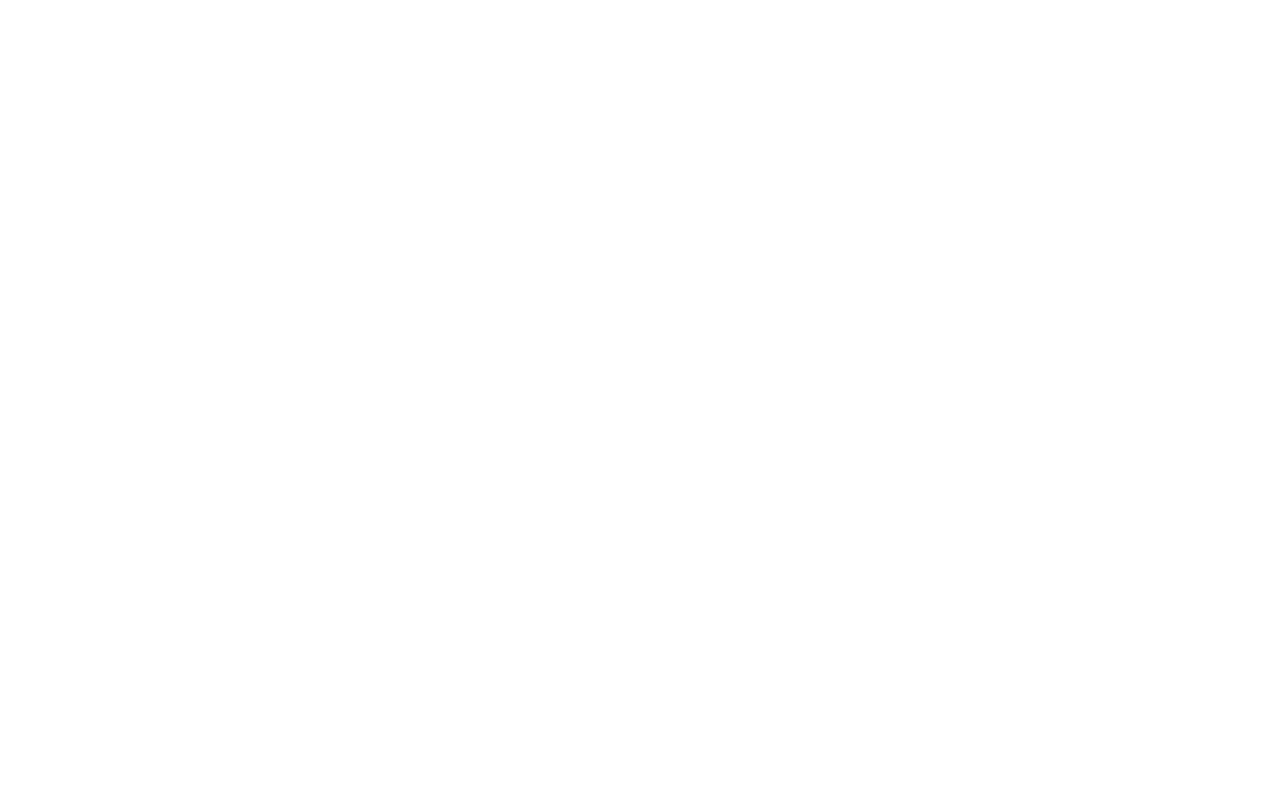
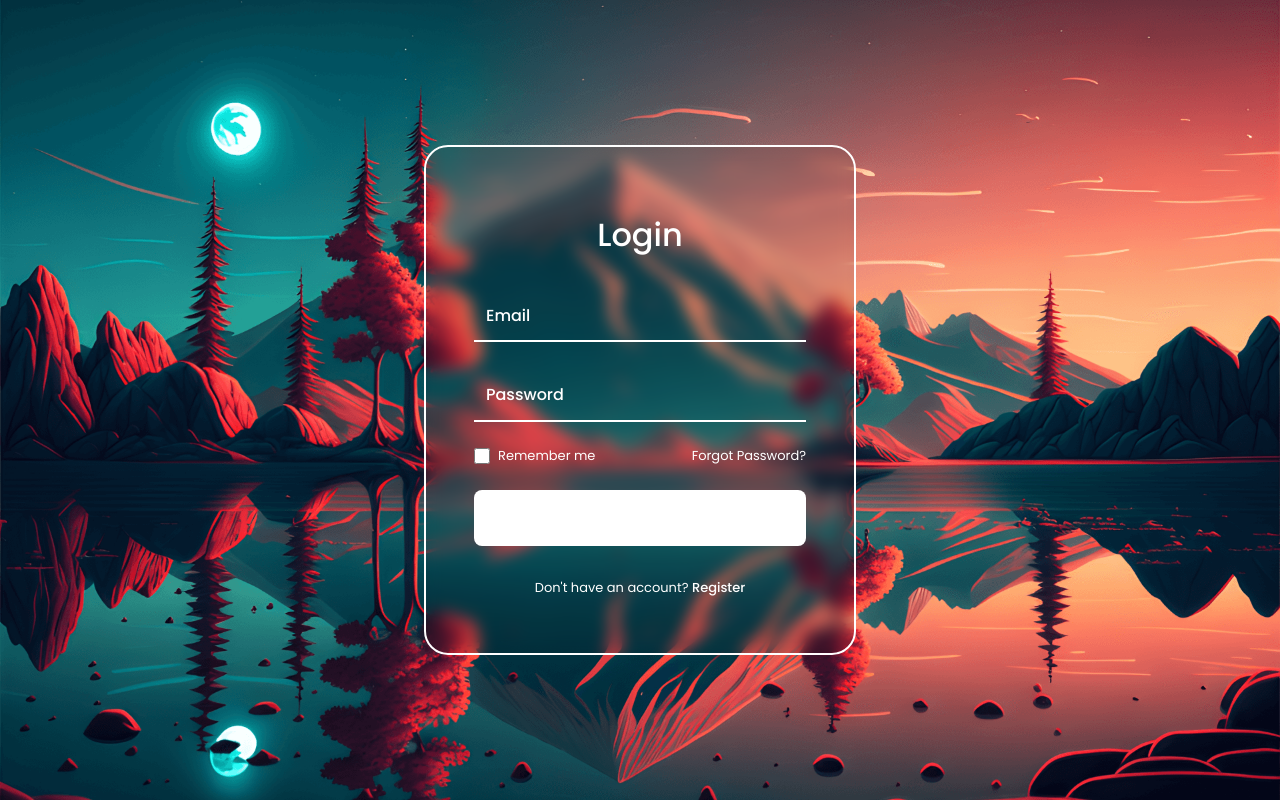
Before and after one commit to tiamo405/web-doan, a React (Vite) app: page /login in a window 1280 px wide. Before the commit this address had no page. Built offline with nearby package versions, Linux system fonts and the light colour scheme.

Commit message:
update UI login

```diff
--- /dev/null
+++ b/src/app/container/default-client/default-client.component.tsx
@@ -0,0 +1,11 @@
+import { Outlet } from 'react-router-dom'
+
+const DefaultClient = () => {
+  return (
+    <div>
+      <Outlet/>
+    </div>
+  )
+}
+
+export default DefaultClient
--- a/src/app/container/default-home/default-home.component.tsx
+++ b/src/app/container/default-home/default-home.component.tsx
@@ -9,7 +9,6 @@ import {
 import { useState } from "react";
 
 const { Header, Sider, Content, Footer } = Layout;
-
 const DefaultAdmin = () => {
   const [collapsed, setCollapsed] = useState(false);
   const {
@@ -20,7 +19,9 @@ const DefaultAdmin = () => {
   const handClickMenuDashboard = (data: any) => {
     navigate(data.key);
   };
-
+  const handleLogout = (key:any) => {
+    navigate(key)
+  }
   return (
     <Layout style={{ height: "147vh" }}>
       <Sider trigger={null} collapsible collapsed={collapsed}>
@@ -80,9 +81,9 @@ const DefaultAdmin = () => {
                     <Button
                       className="pointer"
                       style={{ marginTop: "10px" }}
-                      // onClick={() => handleLogout("/login")}
+                      onClick={() => handleLogout("/login")}
                     >
-                      {/* {tHeader("Logout")} */} Logout
+                      Logout
                     </Button>
                   </div>
                 }
--- a/src/app/modules/admin/admin.router.tsx
+++ b/src/app/modules/admin/admin.router.tsx
@@ -3,7 +3,7 @@ import Home from "./home/home.component";
 import { ViolationList } from "./violation/violation";
 
 
-export const clientRouter: RouteObject[]=[
+export const adminRouter: RouteObject[]=[
     {
         path:'',
         element: <Home/>
--- /dev/null
+++ b/src/app/modules/client/client.router.tsx
@@ -0,0 +1,10 @@
+import { RouteObject } from "react-router-dom";
+import {LoginPage} from "./login/login";
+
+
+export const clientRouter: RouteObject[]=[
+    {
+        path:"",
+        element: <LoginPage/>
+    },
+]
--- /dev/null
+++ b/src/app/modules/client/login/login.css
@@ -0,0 +1,195 @@
+/*=============== GOOGLE FONTS ===============*/
+@import url("https://fonts.googleapis.com/css2?family=Poppins:wght@400;500&display=swap");
+/*=============== VARIABLES CSS ===============*/
+:root {
+  /*========== Colors ==========*/
+  /*Color mode HSL(hue, saturation, lightness)*/
+  --white-color: hsl(0, 0%, 100%);
+  --black-color: hsl(0, 0%, 0%);
+  /*========== Font and typography ==========*/
+  /*.5rem = 8px | 1rem = 16px ...*/
+  --body-font: "Poppins", sans-serif;
+  --h1-font-size: 1.75rem;
+  --normal-font-size: 1rem;
+  --small-font-size: .813rem;
+  /*========== Font weight ==========*/
+  --font-medium: 500;
+}
+
+/*=============== BASE ===============*/
+* {
+  box-sizing: border-box;
+  padding: 0;
+  margin: 0;
+}
+
+body,
+input,
+button {
+  font-size: var(--normal-font-size);
+  font-family: var(--body-font);
+}
+
+body {
+  color: var(--white-color);
+}
+
+input,
+button {
+  border: none;
+  outline: none;
+}
+
+a {
+  text-decoration: none;
+}
+
+img {
+  max-width: 100%;
+  height: auto;
+}
+
+/*=============== LOGIN ===============*/
+.login {
+  position: relative;
+  height: 100vh;
+  display: grid;
+  align-items: center;
+}
+.login__img {
+  position: absolute;
+  width: 100%;
+  height: 100%;
+  object-fit: cover;
+  object-position: center;
+}
+.login__form {
+  position: relative;
+  background-color: hsla(0, 0%, 10%, 0.1);
+  border: 2px solid var(--white-color);
+  margin-inline: 1.5rem;
+  padding: 2.5rem 1.5rem;
+  border-radius: 1rem;
+  backdrop-filter: blur(8px);
+}
+.login__title {
+  text-align: center;
+  font-size: var(--h1-font-size);
+  font-weight: var(--font-medium);
+  margin-bottom: 2rem;
+}
+.login__content, .login__box {
+  display: grid;
+}
+.login__content {
+  row-gap: 1.75rem;
+  margin-bottom: 1.5rem;
+}
+.login__box {
+  grid-template-columns: max-content 1fr;
+  align-items: center;
+  column-gap: 0.75rem;
+  border-bottom: 2px solid var(--white-color);
+}
+.login__icon, .login__eye {
+  font-size: 1.25rem;
+}
+.login__input {
+  width: 100%;
+  padding-block: 0.8rem;
+  background: none;
+  color: var(--white-color);
+  position: relative;
+  z-index: 1;
+}
+.login__box-input {
+  position: relative;
+}
+.login__label {
+  position: absolute;
+  left: 0;
+  top: 13px;
+  font-weight: var(--font-medium);
+  transition: top 0.3s, font-size 0.3s;
+}
+.login__eye {
+  position: absolute;
+  right: 0;
+  top: 18px;
+  z-index: 10;
+  cursor: pointer;
+}
+.login__box:nth-child(2) input {
+  padding-right: 1.8rem;
+}
+.login__check, .login__check-group {
+  display: flex;
+  align-items: center;
+  justify-content: space-between;
+}
+.login__check {
+  margin-bottom: 1.5rem;
+}
+.login__check-label, .login__forgot, .login__register {
+  font-size: var(--small-font-size);
+}
+.login__check-group {
+  column-gap: 0.5rem;
+}
+.login__check-input {
+  width: 16px;
+  height: 16px;
+}
+.login__forgot {
+  color: var(--white-color);
+}
+.login__forgot:hover {
+  text-decoration: underline;
+}
+.login__button {
+  width: 100%;
+  padding: 1rem;
+  border-radius: 0.5rem;
+  background-color: var(--white-color);
+  font-weight: var(--font-medium);
+  cursor: pointer;
+  margin-bottom: 2rem;
+}
+.login__register {
+  text-align: center;
+}
+.login__register a {
+  color: var(--white-color);
+  font-weight: var(--font-medium);
+}
+.login__register a:hover {
+  text-decoration: underline;
+}
+
+/* Input focus move up label */
+.login__input:focus + .login__label {
+  top: -12px;
+  font-size: var(--small-font-size);
+}
+
+/* Input focus sticky top label */
+.login__input:not(:placeholder-shown).login__input:not(:focus) + .login__label {
+  top: -12px;
+  font-size: var(--small-font-size);
+}
+
+/*=============== BREAKPOINTS ===============*/
+/* For medium devices */
+@media screen and (min-width: 576px) {
+  .login {
+    justify-content: center;
+  }
+  .login__form {
+    width: 432px;
+    padding: 4rem 3rem 3.5rem;
+    border-radius: 1.5rem;
+  }
+  .login__title {
+    font-size: 2rem;
+  }
+}
--- /dev/null
+++ b/src/app/modules/client/login/login.tsx
@@ -0,0 +1,85 @@
+import { useState } from 'react';
+import './login.css';
+import loginBg from './img/login-bg.png'; // Import ảnh từ đường dẫn của bạn
+export const LoginPage = () => {
+  const [showPassword, setShowPassword] = useState(false);
+
+  const handlePasswordToggle = () => {
+    setShowPassword(!showPassword);
+  };
+
+  const handleSubmit = (event:any) => {
+    event.preventDefault();
+  };
+
+  return (
+    <div className="login">
+      <img src={loginBg} alt="login" className="login__img" />
+      <form onSubmit={handleSubmit} className="login__form">
+        <h1 className="login__title">Login</h1>
+        <div className="login__content">
+          <div className="login__box">
+            <i className="ri-user-3-line login__icon"></i>
+
+            <div className="login__box-input">
+              <input
+                type="email"
+                required
+                className="login__input"
+                id="login-email"
+                placeholder=" "
+              />
+              <label htmlFor="login-email" className="login__label">
+                Email
+              </label>
+            </div>
+          </div>
+
+          <div className="login__box">
+            <i className="ri-lock-2-line login__icon"></i>
+
+            <div className="login__box-input">
+              <input
+                type={showPassword ? 'text' : 'password'}
+                required
+                className="login__input"
+                id="login-pass"
+                placeholder=" "
+              />
+              <label htmlFor="login-pass" className="login__label">
+                Password
+              </label>
+              <i
+                className={`ri-eye${showPassword ? '-line' : '-off-line'} login__eye`}
+                id="login-eye"
+                onClick={handlePasswordToggle}
+                style={{ cursor: 'pointer' }}
+              ></i>
+            </div>
+          </div>
+        </div>
+
+        <div className="login__check">
+          <div className="login__check-group">
+            <input type="checkbox" className="login__check-input" id="login-check" />
+            <label htmlFor="login-check" className="login__check-label">
+              Remember me
+            </label>
+          </div>
+
+          <a href="#" className="login__forgot">
+            Forgot Password?
+          </a>
+        </div>
+
+        <button type="submit" className="login__button">
+          Login
+        </button>
+
+        <p className="login__register">
+          Don't have an account? <a href="#">Register</a>
+        </p>
+      </form>
+    </div>
+  );
+};
```
Also changed, not shown: src/App.tsx (+22 -16 lines), src/app/modules/client/login/img/login-bg.png (added).
